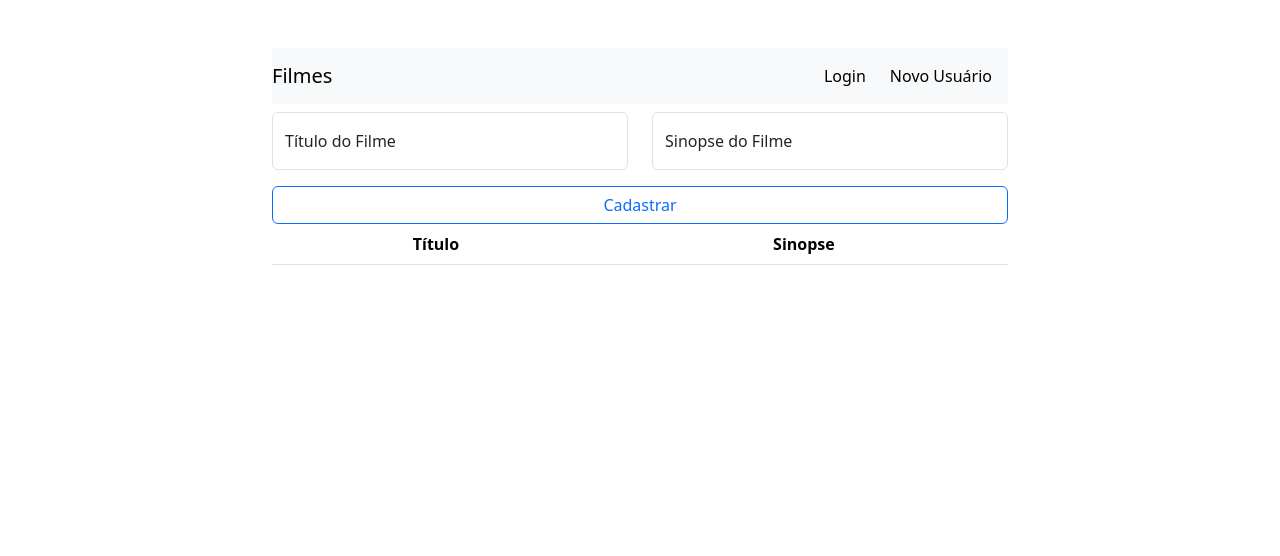
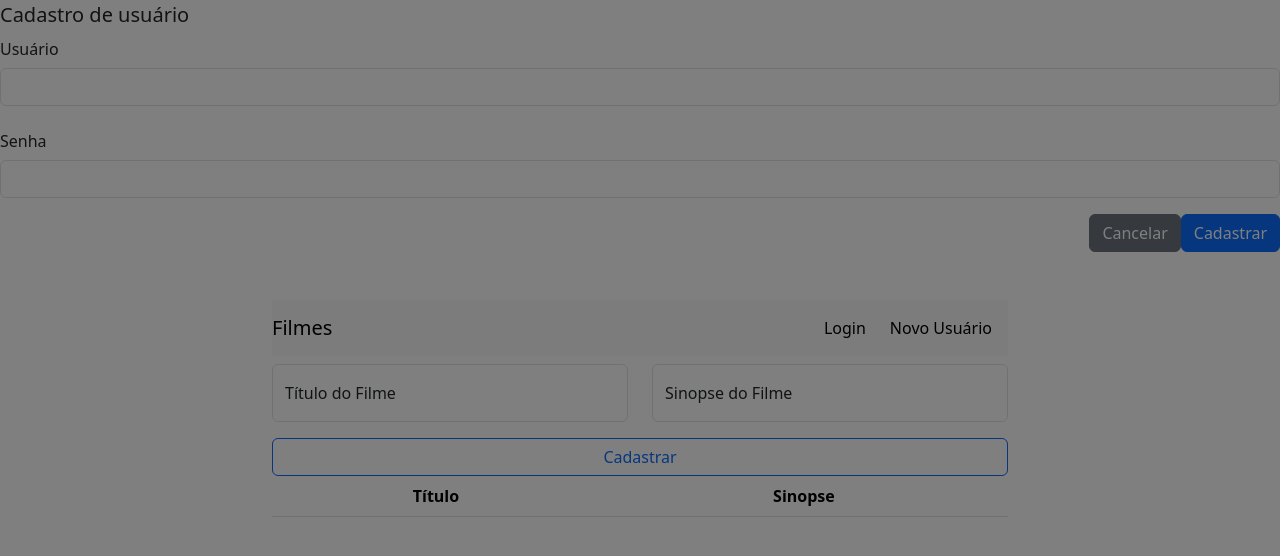
Before and after one commit to yyoshda/project_dev_web_2026-2, a website: page project/front/index.html in a window 1280 px wide. Both pictures are taken after a click on the link "Novo Usuário". Drawn offline with nearby package versions, Linux system fonts and the light colour scheme; no server answers.

Commit message:
feat: implementa cadastro de usuario

```diff
--- a/project/front/index.html
+++ b/project/front/index.html
@@ -6,11 +6,52 @@
     <title>Filmes</title>
 
     <link href="https://cdn.jsdelivr.net/npm/bootstrap@5.3.8/dist/css/bootstrap.min.css" rel="stylesheet" integrity="sha384-sRIl4kxILFvY47J16cr9ZwB07vP4J8+LH7qKQnuqkuIAvNWLzeN8tE5YBujZqJLB" crossorigin="anonymous">
+  </head>
 
-  </head>
   <body onload="obterFilmes()">
+
+    <!-- cadastro de usuario -->
+    <div class="normal fade" id="modalCadastro" aria-labelledby="modalCadastro" aria-hidden="true">
+
+      <div class="modal-dialog">
+        <div class="modal-content">
+          <div class="modal-header">
+            <h1 class="modal-title fs-5">
+              Cadastro de usuário
+            </h1>
+          </div>
+          <div class="modal-body">
+            <div class="d-none alert alert-dismissible fade alert-modal-cadastro" role="alert"></div>
+            <form>
+              <div class="mb-3">
+                <label for="usuarioCadastroInput" class="col-form-label">
+                  Usuário
+                </label>
+                <input type="text" id="usuarioCadastroInput" class="form-control">
+              </div>
+              <div class="mb-3">
+                <label for="passwordCadastroinput" class="col-form-label">
+                  Senha
+                </label>
+                <input type="password" id="passwordCadastroinput" class="form-control">
+              </div>
+            </form>
+          </div>
+          <div class="modal-footer">
+            <button type="button" class="btn btn-secondary" data-bs-dismiss="modal">
+              Cancelar
+            </button>
+            <button type="button" class="btn btn-primary" onclick="cadastrarUsuario()">
+              Cadastrar
+            </button>
+          </div>
+        </div>
+      </div>
+    </div>
+
     <div class="container mt-5">
 
+        <!-- navbar -->
         <div class="row justify-content-center mb-2">
           <div class="col-md-8">
             <nav class="navbar navbar-expand-md bg-light">
@@ -32,7 +73,7 @@
                       <a href="#" class="nav-link active me-2" aria-current="page">
                         Login
                       </a>
-                      <a href="#" class="nav-link active me-2">
+                      <a href="#" class="nav-link active me-2" data-bs-toggle="modal" data-bs-target="#modalCadastro">
                         Novo Usuário
                       </a>
                   </div>
@@ -44,7 +85,8 @@
         <!-- alerta de preencher todos os campos -->
         <div class="row-justify-content-center">
           <div class="col-md-8">
-            <div class="d-none alert alert-danger alert-dismissible" role="alert">Preencha todos os campos.
+            <div class="d-none alert alert-danger alert-dismissible alert-cadastro-filme" role="alert">
+              Preencha todos os campos.
               <button type="button" class="btn-close" aria-label="Close"></button>
             </div>
           </div>
--- a/project/front/js/frontend.js
+++ b/project/front/js/frontend.js
@@ -1,9 +1,9 @@
 const protocolo = "http://"
 const baseURL = "localhost:3000"
-const filmesEndpoint = "/filmes"
 
 async function obterFilmes() {
     // console.log("teste")
+    const filmesEndpoint = "/filmes"
     const URLcompleta = `${protocolo}${baseURL}${filmesEndpoint}`
     const filmes = (await axios.get(URLcompleta)).data
     let tabela = document.querySelector('.filmes')
@@ -19,6 +19,7 @@ async function obterFilmes() {
 }
 
 async function cadastrarFilme() {
+    const filmesEndpoint = "/filmes"
     // url completa
     const URLcompleta = `${protocolo}${baseURL}${filmesEndpoint}`
     // se posiciona nos inputs
@@ -48,7 +49,7 @@ async function cadastrarFilme() {
         }
     }
     else {
-        let alert = document.querySelector('#.alert')
+        let alert = document.querySelector('.alert-cadastro-filme')
         alert.classList.add('show')
         alert.classList.remove('d-none')
         setTimeout(() => {
@@ -57,3 +58,52 @@ async function cadastrarFilme() {
         }, 2000)
     }
 }
+
+async function cadastrarUsuario() {
+    let usuarioCadastroInput = document.querySelector('#usuarioCadastroInput')
+    let passwordCadastroInput = document.querySelector('#passwordCadastroInput')
+    let usuarioCadastro = usuarioCadastroInput.value
+    let passwordCadastro = passwordCadastroInput.value
+
+    if (usuarioCadastro && passwordCadastro) {
+        try {
+            const cadastroEndpoint = "/signup"
+            const URLcompleta = `${protocolo}${baseURL}${cadastroEndpoint}`
+            await axios.post(URLcompleta, {login: usuarioCadastro, password: passwordCadastro})
+            usuarioCadastroInput.value = ''
+            passwordCadastroInput.value = ''
+            let alert = document.querySelector('.alert-modal-cadastro')
+            alert.innerHTML = 'Usuário cadastrado com sucesso'
+            alert.classList.add('show', 'alert-success')
+            alert.classList.remove('d-none', 'alert-danger')
+            setTimeout(() => {
+                alert.classList.add('d-none')
+                alert.classList.remove('show', 'alert-success')
+                let modalCadastro = bootstrap.Modal.getInstance(document.querySelector('#modalCadastro'))
+                modalCadastro.hide()
+            }, 2000)
+        }
+        catch (error) {
+            let alert = document.querySelector('.alert-modal-cadastro')
+            alert.innerHTML = 'Usuário já cadastrado'
+            alert.classList.add('show', 'alert-danger')
+            alert.classList.remove('d-none', 'alert-success')
+            setTimeout(() => {
+                alert.classList.add('d-none')
+                alert.classList.remove('show', 'alert-danger')
+                let modalCadastro = bootstrap.Modal.getInstance(document.querySelector('#modalCadastro'))
+                modalCadastro.hide()
+            }, 2000)
+        }
+    }
+    else {
+        let alert = document.querySelector('.alert-modal-cadastro')
+        alert.innerHTML = 'Preencha todos os campos'
+        alert.classList.add('show', 'alert-danger')
+        alert.classList.remove('d-none', 'alert-success')
+        setTimeout(() => {
+            alert.classList.add('d-none')
+            alert.classList.remove('show', 'alert-danger')
+        }, 2000)
+    }
+}
```
